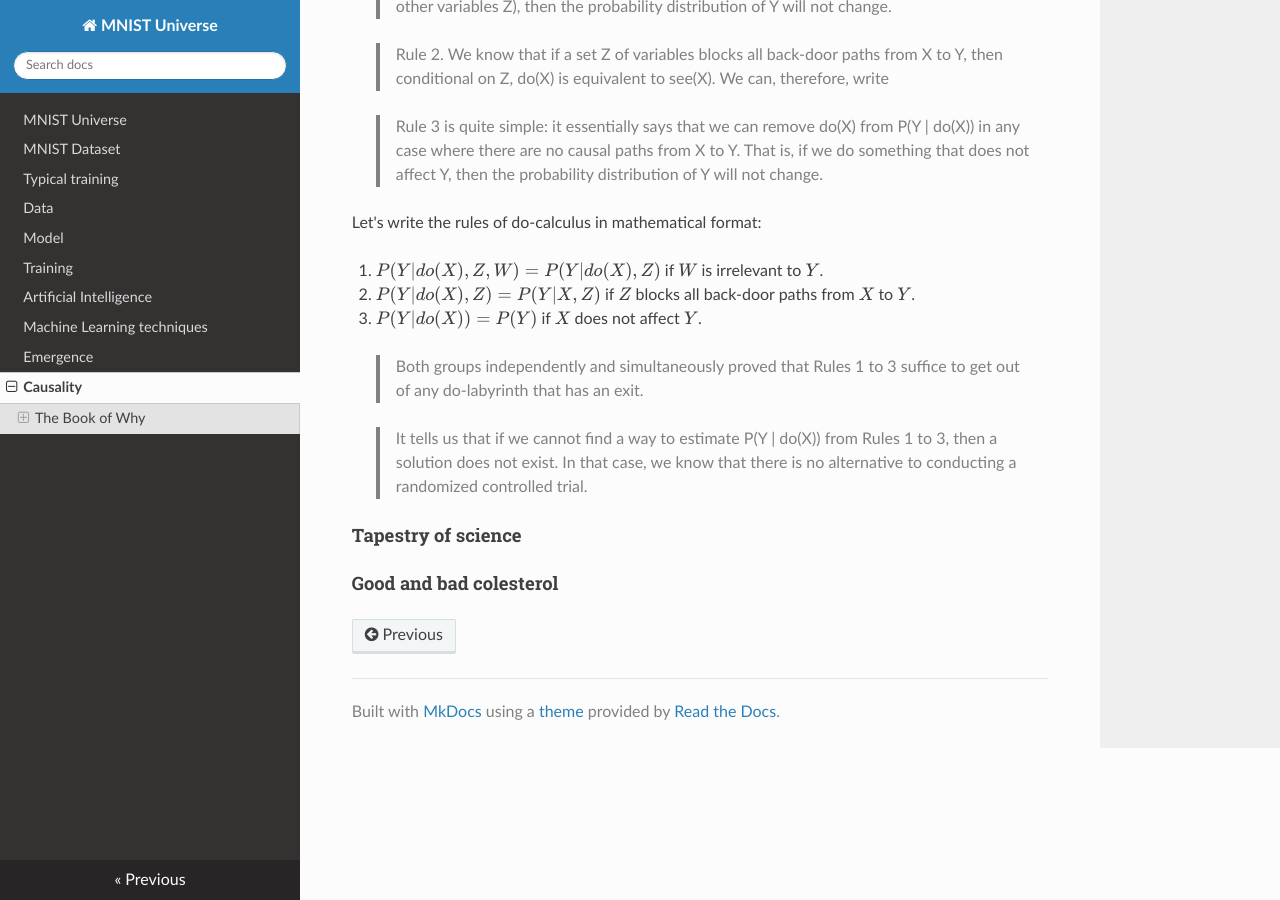
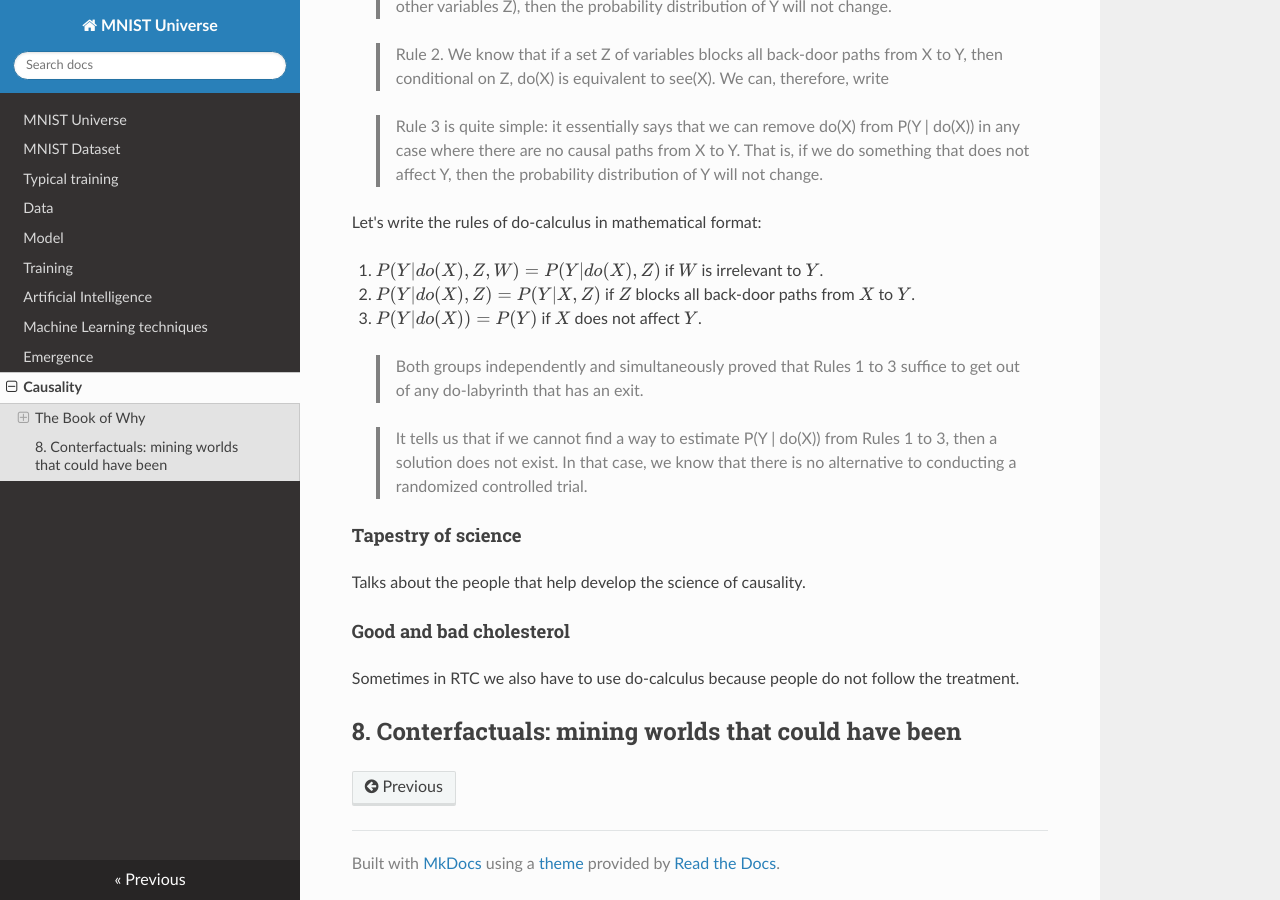
Before and after one commit to ironbar/mnist_universe, an MkDocs documentation site: the page built from docs/08_causality.md, in a window 1280 px wide and 900 px high, scrolled down 11188 px. Built offline with MkDocs 1.6.1, drawn with Linux system fonts in a browser that asks for light colours; nearby versions of some CDN libraries; formulas are drawn with MathJax 3.

Commit message:
start chapter 8

```diff
--- a/docs/08_causality.md
+++ b/docs/08_causality.md
@@ -355,4 +355,10 @@ Let's write the rules of do-calculus in mathematical format:
 
 #### Tapestry of science
 
-#### Good and bad colesterol
+Talks about the people that help develop the science of causality.
+
+#### Good and bad cholesterol
+
+Sometimes in RTC we also have to use do-calculus because people do not follow the treatment.
+
+## 8. Conterfactuals: mining worlds that could have been
```
